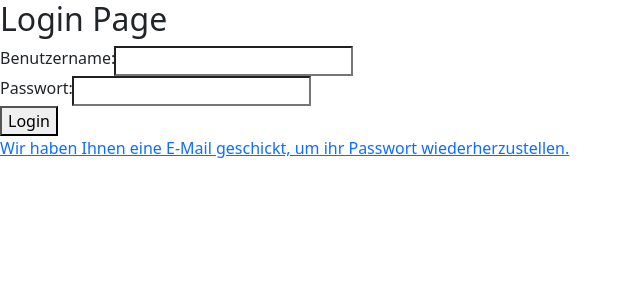
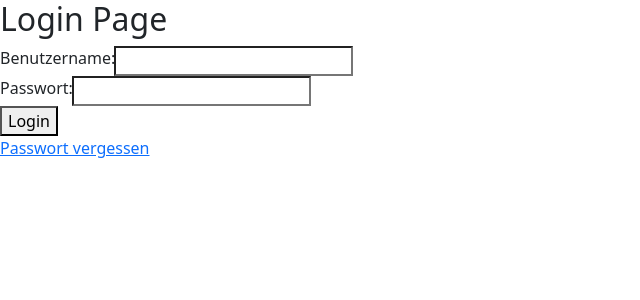
Before and after one commit to WillyKirchner/Softwaretechnik_Praktikum, a React (Create React App) app in the folder frontend/: page /#/ in a window 1280 px wide. Shown: the top 300 px of the page, without its empty margins (0-640 px from the left). Built offline with nearby package versions, Linux system fonts and the light colour scheme.

Commit message:
changed login

```diff
--- a/frontend/src/pages/Login.js
+++ b/frontend/src/pages/Login.js
@@ -52,7 +52,7 @@ function Login() {
 
         <div className="forgot-password">
           <a href="#!" onClick={handleForgotPassword}>
-            Wir haben Ihnen eine E-Mail geschickt, um ihr Passwort wiederherzustellen.
+            Passwort vergessen
           </a>
         </div>
       </form>
```
